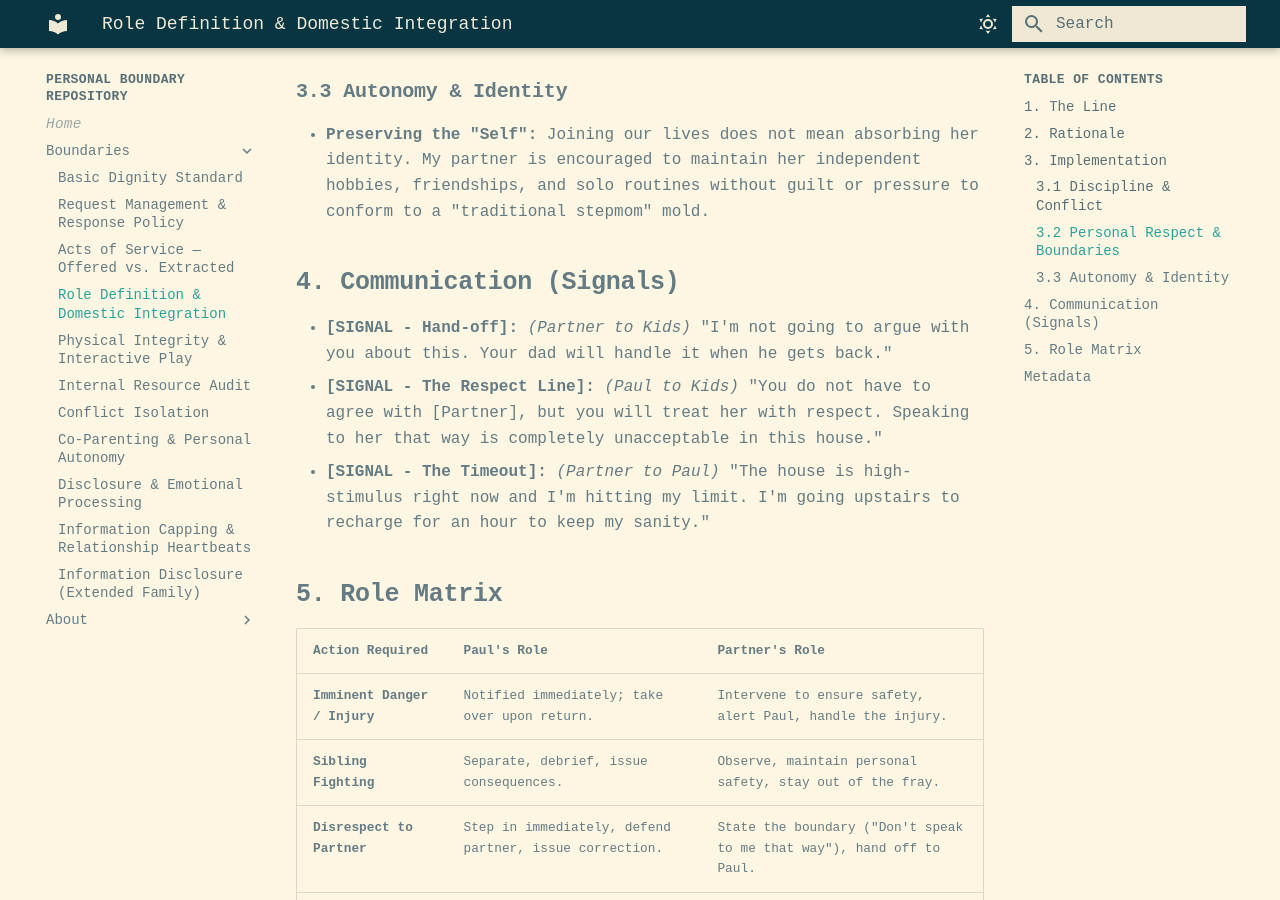
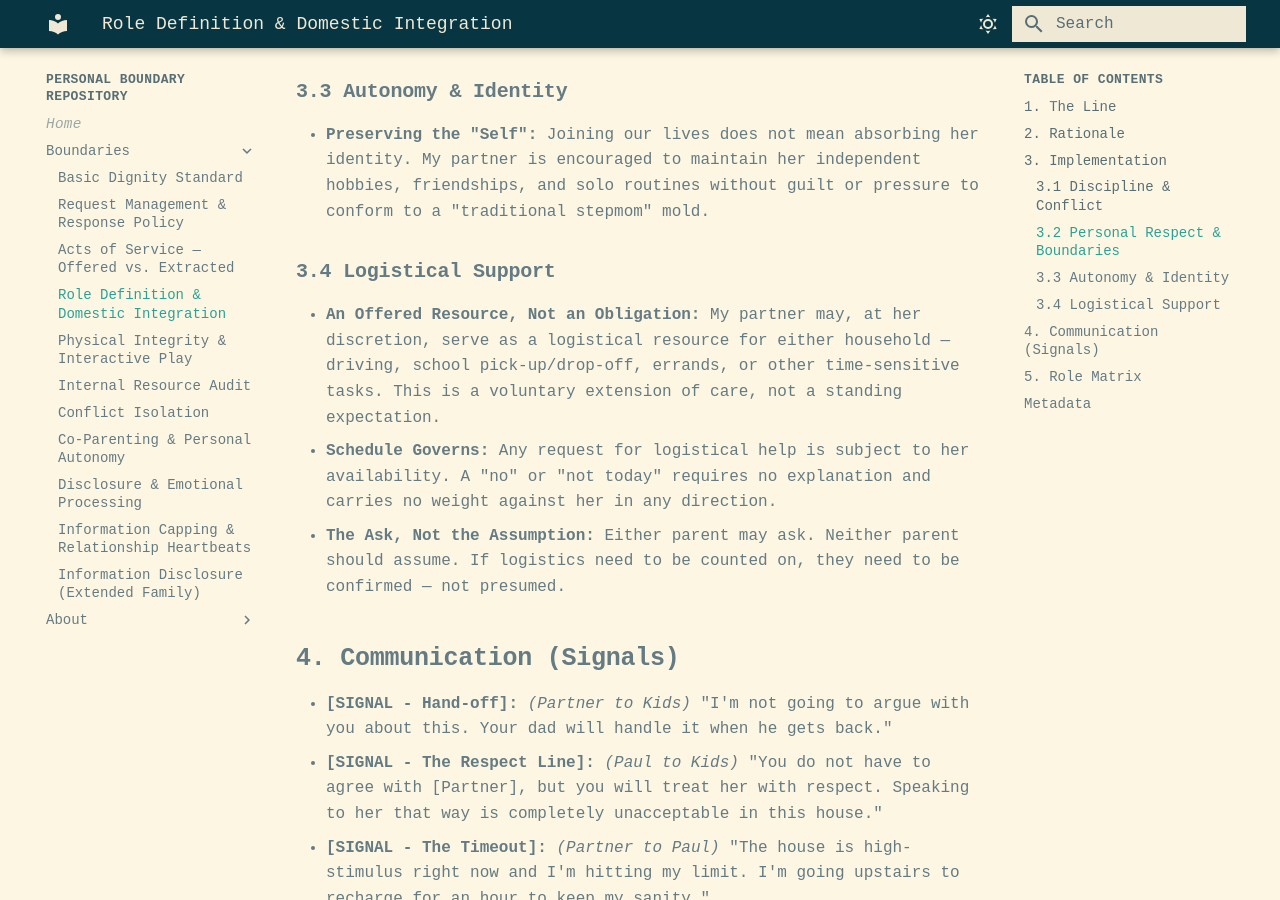
Before and after one commit to pcop00/personal-boundaries, an MkDocs documentation site: the page built from docs/role-definition-and-domestic-integration.md, in a window 1280 px wide and 900 px high, scrolled down 1554 px. Built offline with MkDocs 1.6.1 and Material for MkDocs 9.7.7, drawn with Linux system fonts in a browser that asks for light colours.

Commit message:
Add logistical support section to domestic integration; update house rules
Co-Authored-By: Claude Sonnet 4.6 <noreply@anthropic.com>

```diff
--- a/docs/role-definition-and-domestic-integration.md
+++ b/docs/role-definition-and-domestic-integration.md
@@ -28,6 +28,12 @@ To ensure a healthy, sustainable integration of our lives while protecting my pa
 
 - **Preserving the "Self":** Joining our lives does not mean absorbing her identity. My partner is encouraged to maintain her independent hobbies, friendships, and solo routines without guilt or pressure to conform to a "traditional stepmom" mold.
 
+### 3.4 Logistical Support
+
+- **An Offered Resource, Not an Obligation:** My partner may, at her discretion, serve as a logistical resource for either household — driving, school pick-up/drop-off, errands, or other time-sensitive tasks. This is a voluntary extension of care, not a standing expectation.
+- **Schedule Governs:** Any request for logistical help is subject to her availability. A "no" or "not today" requires no explanation and carries no weight against her in any direction.
+- **The Ask, Not the Assumption:** Either parent may ask. Neither parent should assume. If logistics need to be counted on, they need to be confirmed — not presumed.
+
 ## 4. Communication (Signals)
 
 - **[SIGNAL - Hand-off]:** *(Partner to Kids)* "I'm not going to argue with you about this. Your dad will handle it when he gets back."
```
Also changed, not shown: HOUSE_RULES.md (+2 -0 lines).
